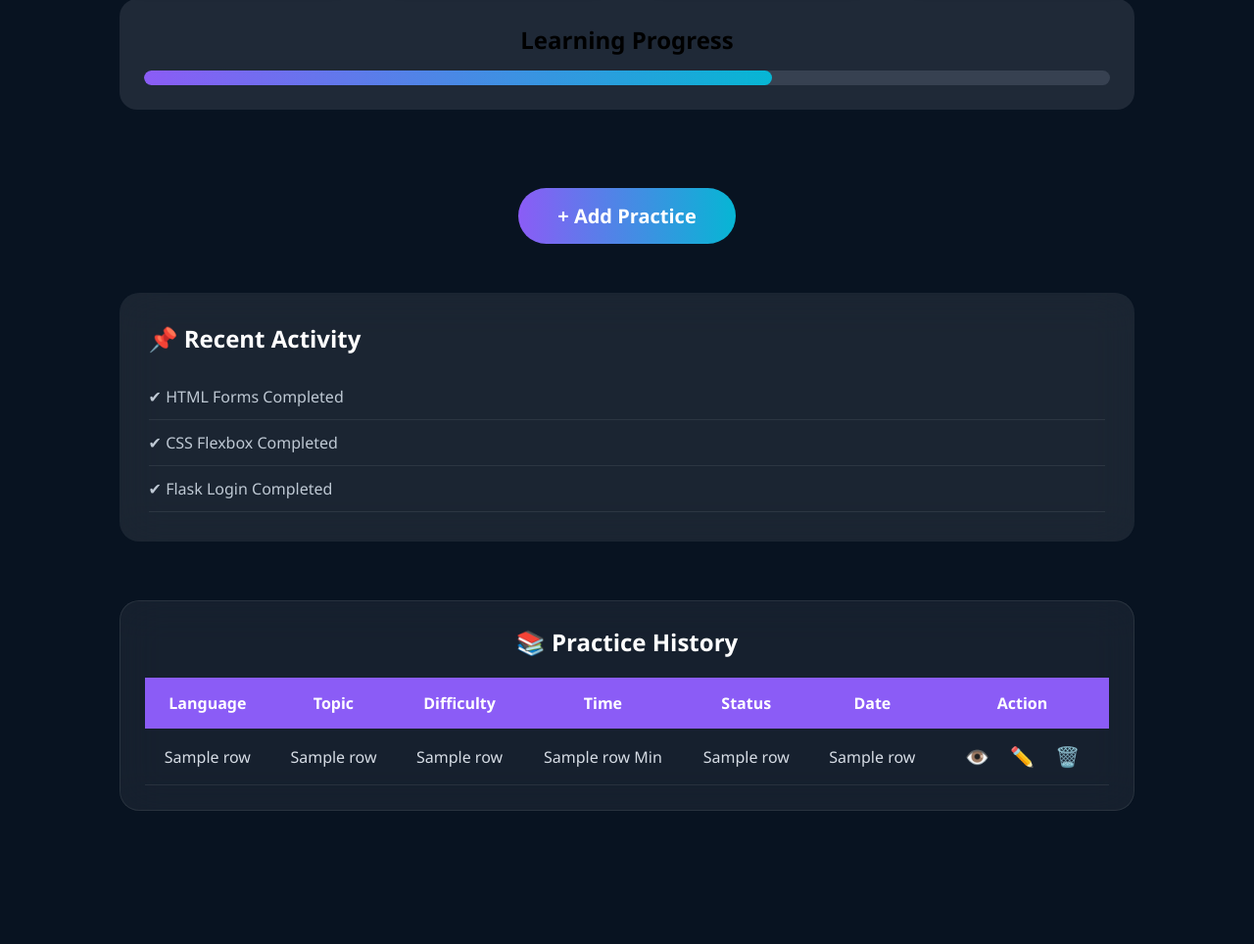
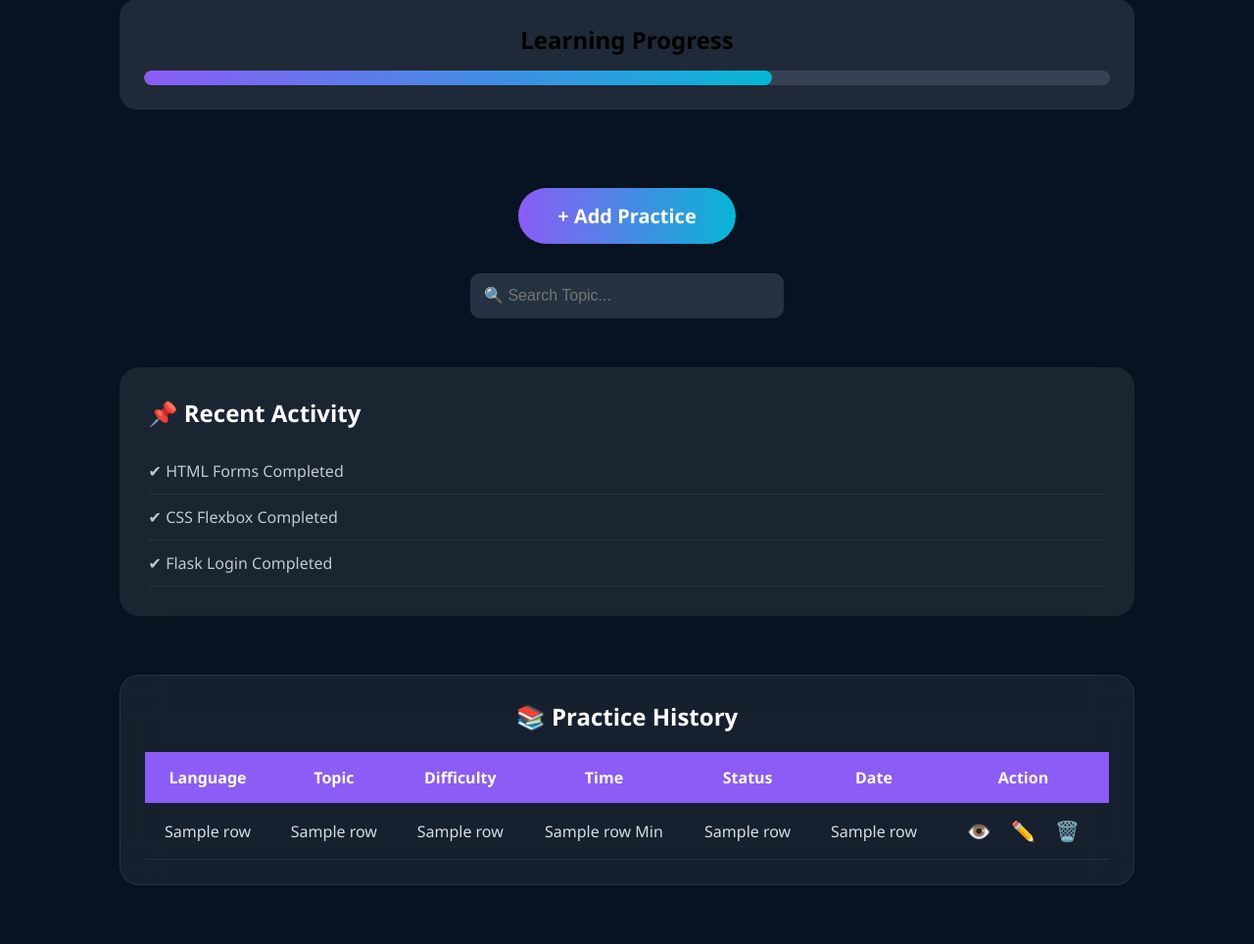
Before and after one commit to mathesh1212/SmartCodingPracticeTracker, a Flask app: template templates/dashboard.html in a window 1280 px wide. Shown: the part 666-1630 px from the top of the page at 98% size. Before the commit the page ends 1494 px from the top, so only its background shows below. Run offline with Flask 3, Linux system fonts and the light colour scheme; the template is opened without the code that fills it: most values are stand-ins (such as "Sample title", 1, 10 or a date in 2020).

Commit message:
Added search module

```diff
--- a/static/css/dashboard.css
+++ b/static/css/dashboard.css
@@ -248,3 +248,33 @@ background:linear-gradient(90deg,#8b5cf6,#06b6d4);
 border-radius:20px;
 
 }
+
+.search-box{
+
+margin:30px auto;
+
+width:320px;
+
+max-width:95%;
+
+}
+
+.search-box input{
+
+width:100%;
+
+padding:14px;
+
+border-radius:10px;
+
+border:none;
+
+outline:none;
+
+font-size:16px;
+
+background:#263241;
+
+color:white;
+
+}
--- a/templates/dashboard.html
+++ b/templates/dashboard.html
@@ -110,6 +110,15 @@ Keep practicing every day and improve your coding skills.
 
 </a>
 
+<div class="search-box">
+
+<input
+type="text"
+id="searchInput"
+placeholder="🔍 Search Topic...">
+
+</div>
+
 <!-- Recent Activity -->
 
 <div class="recent">
@@ -134,25 +143,25 @@ Keep practicing every day and improve your coding skills.
 
 <h2>📚 Practice History</h2>
 
-<table>
+<table id="practiceTable">
+
+<thead>
 
 <tr>
 
 <th>Language</th>
-
 <th>Topic</th>
-
 <th>Difficulty</th>
-
 <th>Time</th>
-
 <th>Status</th>
-
 <th>Date</th>
-
 <th>Action</th>
 
 </tr>
+
+</thead>
+
+<tbody>
 
 {% for row in practice_list %}
 
@@ -167,19 +176,14 @@ Keep practicing every day and improve your coding skills.
 
 <td class="action-buttons">
 
-    <a href="/view_practice/{{ row[0] }}" class="view-btn">
-        👁️
-    </a>
+<a href="/view_practice/{{ row[0] }}">👁️</a>
 
-    <a href="/edit_practice/{{ row[0] }}" class="edit-btn">
-    ✏️
-    </a>
+<a href="/edit_practice/{{ row[0] }}">✏️</a>
 
-    <a href="/delete_practice/{{ row[0] }}"
-   class="delete-btn"
-   onclick="return confirm('Are you sure you want to delete this practice?')">
-    🗑️
-    </a>
+<a href="/delete_practice/{{ row[0] }}"
+onclick="return confirm('Are you sure?')">
+🗑️
+</a>
 
 </td>
 
@@ -187,12 +191,45 @@ Keep practicing every day and improve your coding skills.
 
 {% endfor %}
 
+</tbody>
+
 </table>
 
 </div>
 
 </div>
 
+<script>
+
+const input = document.getElementById("searchInput");
+
+input.addEventListener("keyup", function () {
+
+let filter = input.value.toLowerCase();
+
+let rows = document.querySelectorAll("#practiceTable tbody tr");
+
+rows.forEach(function(row){
+
+let topic = row.cells[1].innerText.toLowerCase();
+
+if(topic.includes(filter)){
+
+row.style.display="";
+
+}
+else{
+
+row.style.display="none";
+
+}
+
+});
+
+});
+
+</script>
+
 </body>
 
 </html>
```
